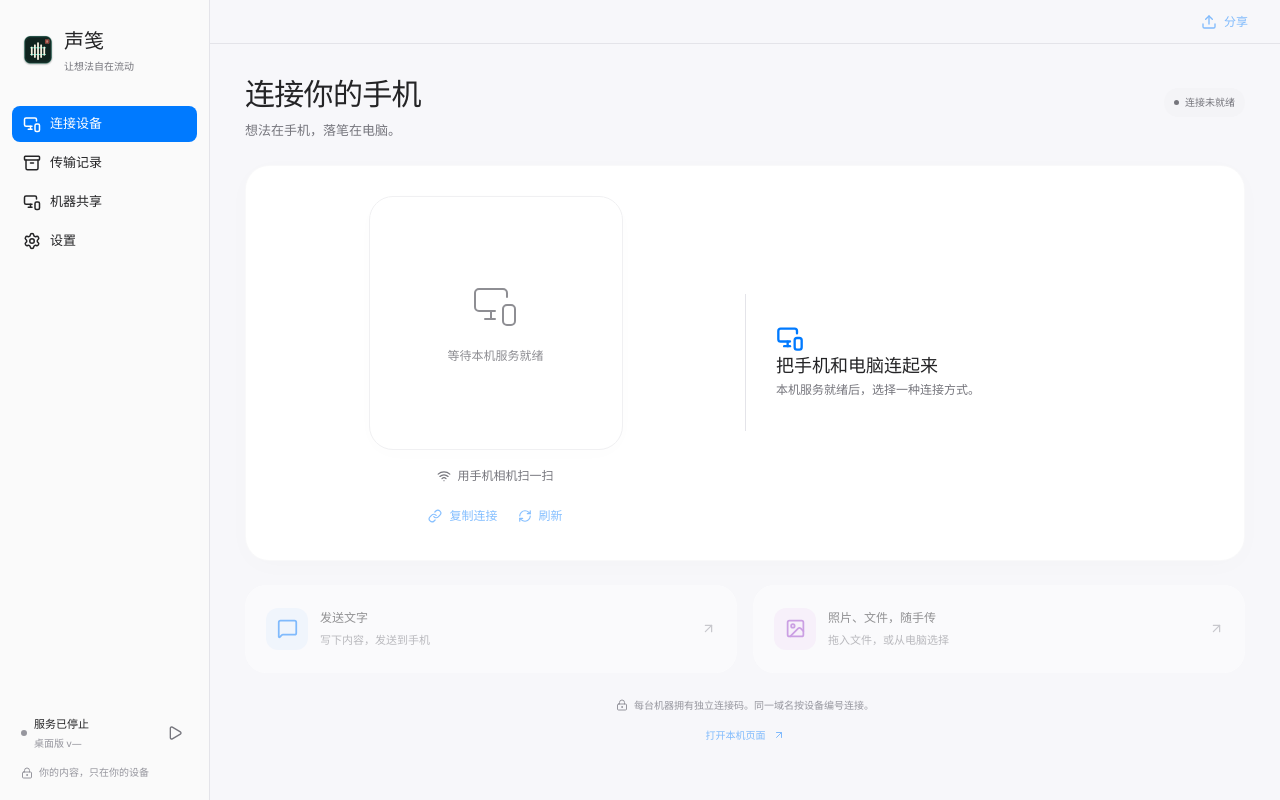
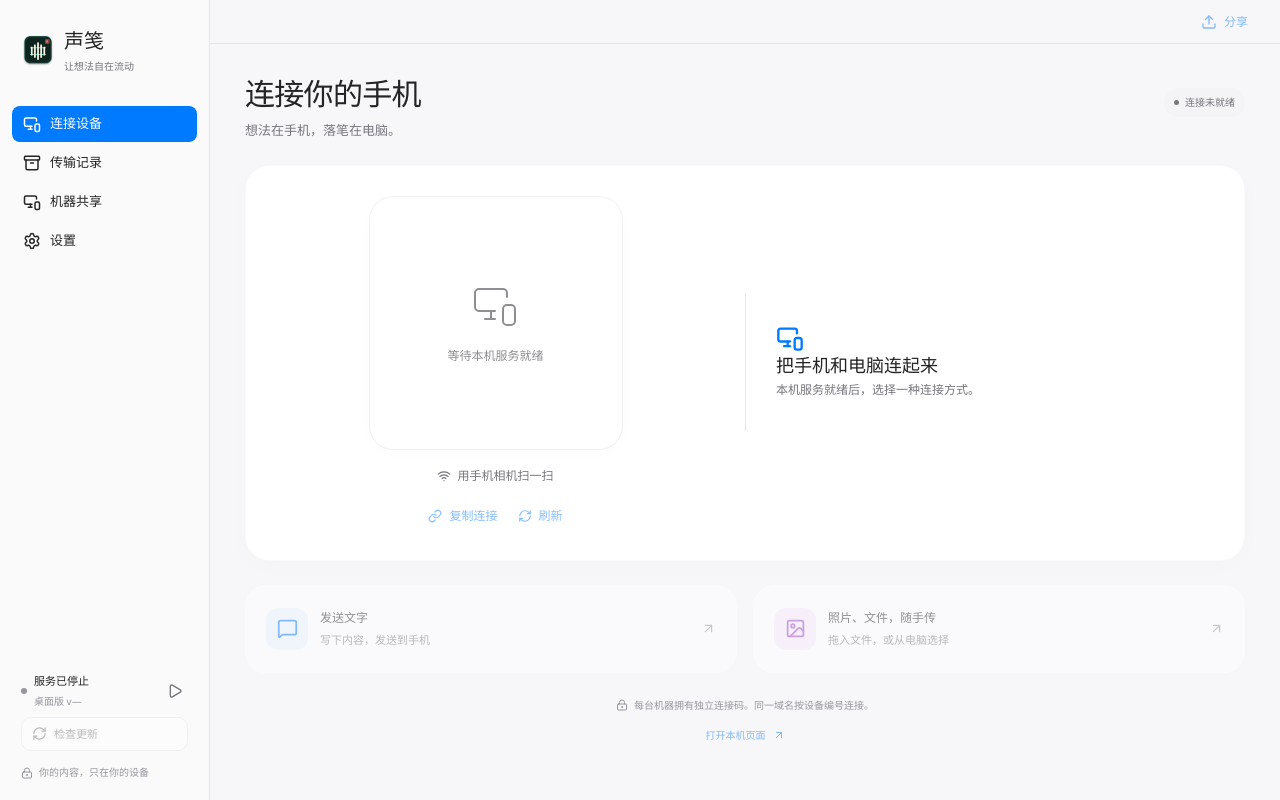
Before and after one commit to qinze889/DoubaoLanInputBridge, a React (Vite) app in the folder desktop/: page / in a window 1280 px wide. Built offline with nearby package versions, Linux system fonts and the light colour scheme.

Commit message:
feat(ui): add contextual one-click updater beside Windows ready status

```diff
--- a/desktop/src/App.tsx
+++ b/desktop/src/App.tsx
@@ -156,6 +156,7 @@ function App() {
   const [notice, setNotice] = useState('')
   const [availableUpdate, setAvailableUpdate] = useState<UpdateResult | null>(null)
   const [autoUpdating, setAutoUpdating] = useState(false)
+  const [checkingSidebarUpdate, setCheckingSidebarUpdate] = useState(false)
   const updateCheckInFlightRef = useRef(false)
   const lastUpdateCheckAtRef = useRef(0)
   const dismissedUpdateVersionRef = useRef<string | null>(null)
@@ -394,6 +395,25 @@ function App() {
     }
   }
 
+  const checkUpdateFromSidebar = async () => {
+    if (!bridge || checkingSidebarUpdate) return
+    setCheckingSidebarUpdate(true)
+    try {
+      const response = await apiGet<{ result: UpdateResult }>('/desktop/update', { refresh: 1 })
+      if (response.result.error) throw new Error(response.result.error)
+      if (response.result.available) {
+        setAvailableUpdate(response.result)
+        notify('发现新版本 ' + response.result.version)
+      } else {
+        notify('当前已是最新版 ' + bridge.version)
+      }
+    } catch (reason) {
+      notify(reason instanceof Error ? reason.message : '检查更新失败')
+    } finally {
+      setCheckingSidebarUpdate(false)
+    }
+  }
+
   return (
     <div className="app-shell">
       <aside className="sidebar">
@@ -407,15 +427,6 @@ function App() {
           <button className={`nav-item ${page === 'machines' ? 'active' : ''}`} aria-current={page === 'machines' ? 'page' : undefined} onClick={() => setPage('machines')}><MonitorSmartphone size={18} /><span>机器共享</span></button>
           <button className={`nav-item ${page === 'settings' ? 'active' : ''}`} aria-current={page === 'settings' ? 'page' : undefined} onClick={() => setPage('settings')}><Settings size={18} /><span>设置</span></button>
         </nav>
-        {availableUpdate && (
-          <button className="update-indicator" disabled={autoUpdating} onClick={() => void installAvailableUpdate()}>
-            {autoUpdating ? <LoaderCircle className="spin" size={17} /> : <RefreshCw size={17} />}
-            <span>
-              <strong>有新版本 {availableUpdate.version}</strong>
-              <small>{autoUpdating ? '正在下载安装…' : '点击立即更新'}</small>
-            </span>
-          </button>
-        )}
         <div className="sidebar-footer">
         <div className={`service-summary ${bridge ? 'online' : ''}`}>
           <span className="status-dot" />
@@ -424,6 +435,20 @@ function App() {
             {runtime.running ? <Square size={16} /> : <Play size={16} />}
           </button>
         </div>
+        {availableUpdate ? (
+          <button className="update-indicator" disabled={autoUpdating} onClick={() => void installAvailableUpdate()}>
+            {autoUpdating ? <LoaderCircle className="spin" size={17} /> : <RefreshCw size={17} />}
+            <span>
+              <strong>新版本 {availableUpdate.version} · 一键更新</strong>
+              <small>{autoUpdating ? '正在下载安装…' : '点击立即更新'}</small>
+            </span>
+          </button>
+        ) : (
+          <button className="sidebar-check-update" disabled={!bridge || checkingSidebarUpdate} onClick={() => void checkUpdateFromSidebar()}>
+            {checkingSidebarUpdate ? <LoaderCircle className="spin" size={15} /> : <RefreshCw size={15} />}
+            {checkingSidebarUpdate ? '正在检查更新…' : '检查更新'}
+          </button>
+        )}
         <p className="privacy-caption"><LockKeyhole size={12} />你的内容，只在你的设备</p>
         </div>
       </aside>
```
